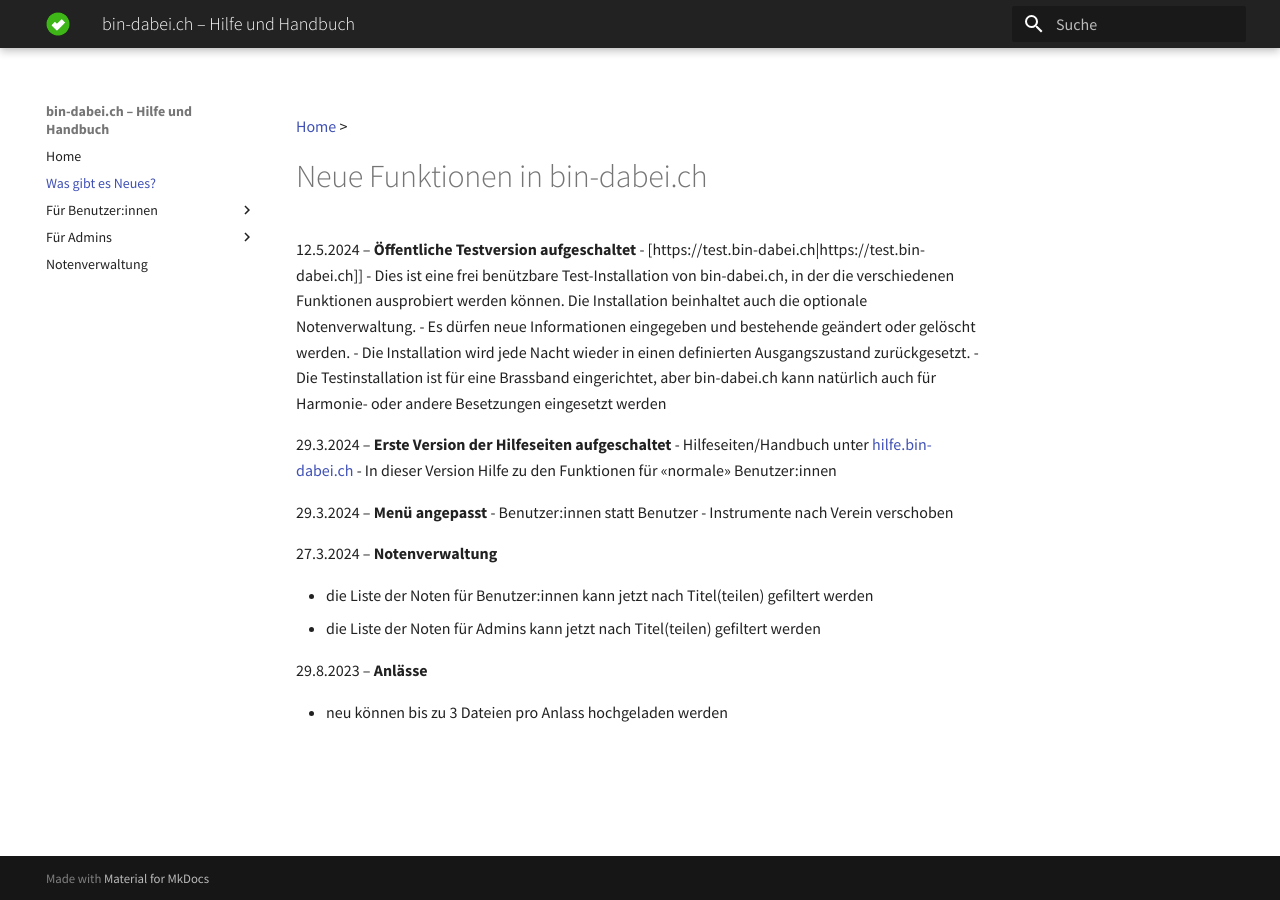
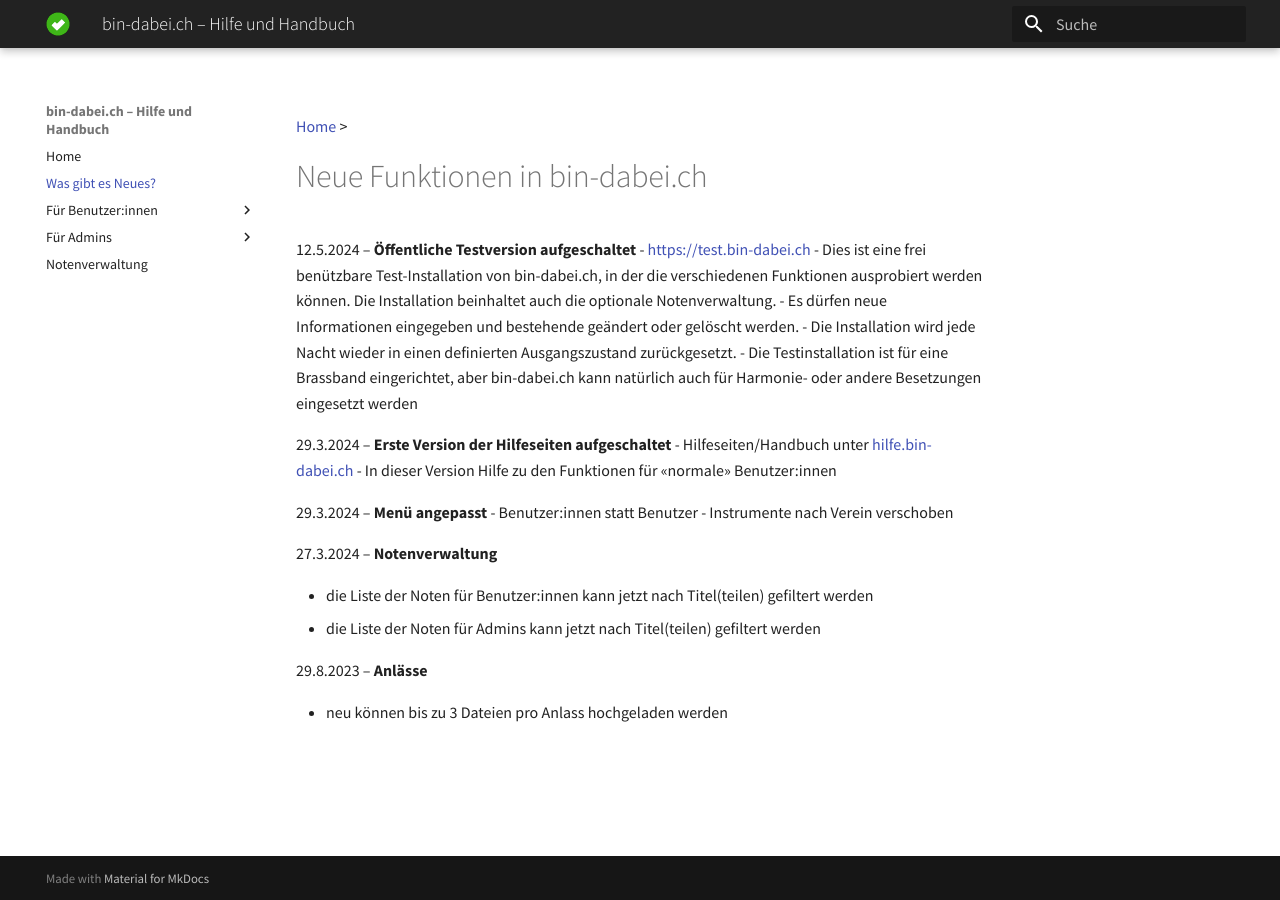
Before and after one commit to ritterg/bin-dabei-dokumentation, an MkDocs documentation site: the page built from docs/changelog.md, in a window 1280 px wide. Built offline with MkDocs 1.6.1 and Material for MkDocs 9.7.7, drawn with Linux system fonts in a browser that asks for light colours; some web fonts are replaced.

Commit message:
link corrected

```diff
--- a/docs/changelog.md
+++ b/docs/changelog.md
@@ -3,7 +3,7 @@
 # Neue Funktionen in bin-dabei.ch
 
 12.5.2024  – **Öffentliche Testversion aufgeschaltet**
-- [https://test.bin-dabei.ch|https://test.bin-dabei.ch]]
+- [https://test.bin-dabei.ch](https://test.bin-dabei.ch)
 - Dies ist eine frei benützbare Test-Installation von bin-dabei.ch, in der die verschiedenen Funktionen ausprobiert werden können. Die Installation beinhaltet auch die optionale Notenverwaltung.
 - Es dürfen neue Informationen eingegeben und bestehende geändert oder gelöscht werden.
 - Die Installation wird jede Nacht wieder in einen definierten Ausgangszustand zurückgesetzt.
```
